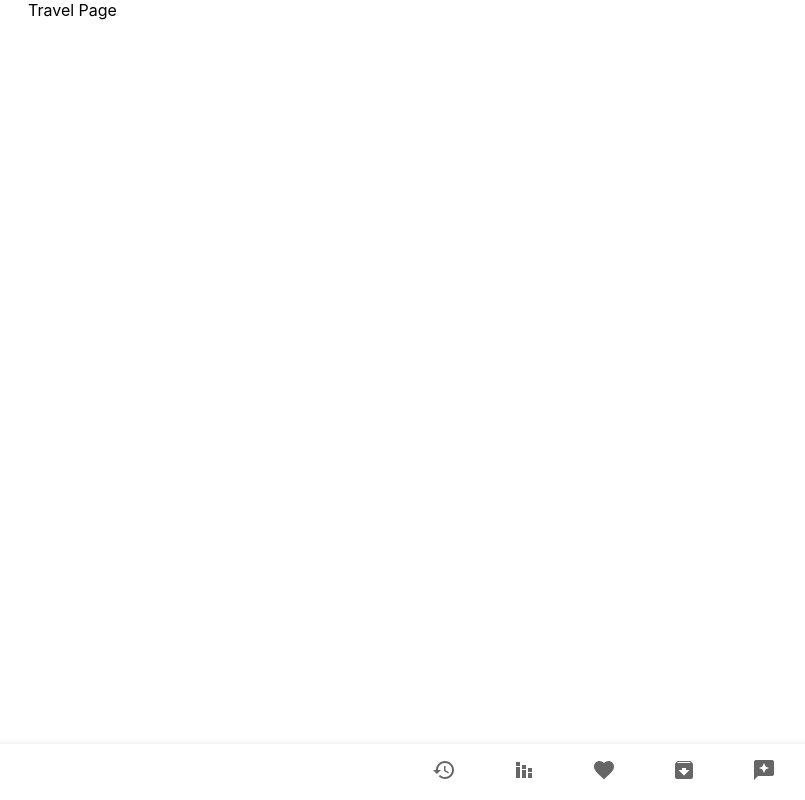
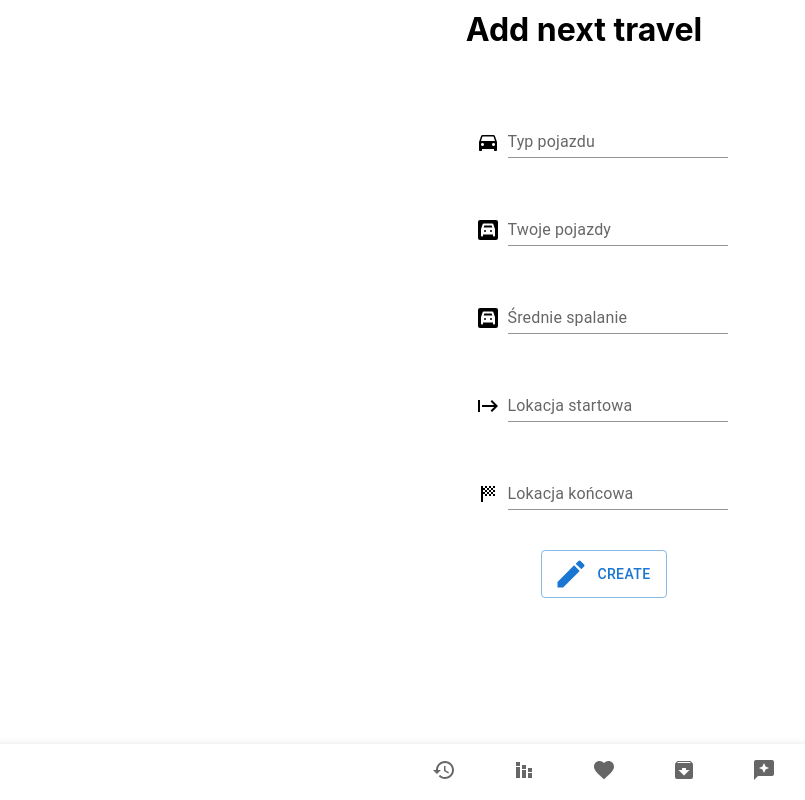
Before and after one commit to polszewsky/no-such-app, a React (Create React App) app: page /addTravel in a window 1280 px wide. Shown: the whole page, without its empty margins (36-841 px from the left). Built offline with nearby package versions, Linux system fonts and the light colour scheme.

Commit message:
Travel page layout

```diff
--- a/src/pages/addTravel/AddTravelPage.js
+++ b/src/pages/addTravel/AddTravelPage.js
@@ -1,5 +1,40 @@
-import { Grid } from "@mui/material";
+import { Grid, OutlinedInput, TextField } from "@mui/material";
+import DirectionsCarIcon from '@mui/icons-material/DirectionsCar';
+import GarageIcon from '@mui/icons-material/Garage';
+import LocalGasStationIcon from '@mui/icons-material/LocalGasStation';
+import StartIcon from '@mui/icons-material/Start';
+import SportsScoreIcon from '@mui/icons-material/SportsScore';
+import CreateIcon from '@mui/icons-material/Create';
+import Button from '@mui/material/Button';
 
 export default function AddTravelPage() {
-  return <Grid>Travel Page</Grid>;
+  return <Grid container spacing={5} direction="column" alignItems="center" justifyContent="center">
+    <h1 alignItems="center" style={{ marginTop: 50 }}>Add next travel</h1>
+    <Grid justifyContent="center" item xs={12} sx={{ display: 'flex', alignItems: 'flex-end' }}>
+        <DirectionsCarIcon sx={{mr: 1, my: 0.5 }} />
+        <TextField variant="standard" label="Typ pojazdu" style={{marginRight: 5}} startIcon={<DirectionsCarIcon />}/>
+    </Grid>
+    <Grid justifyContent="center" item xs={12} sx={{ display: 'flex', alignItems: 'flex-end' }}>
+        <GarageIcon sx={{mr: 1, my: 0.5 }}/>
+        <TextField variant="standard" label="Twoje pojazdy" style={{marginRight: 5}}/>
+    </Grid>
+    <Grid justifyContent="center" item xs={12} sx={{ display: 'flex', alignItems: 'flex-end' }}>
+        <GarageIcon sx={{mr: 1, my: 0.5 }}/>
+        <TextField variant="standard" label="Średnie spalanie" style={{marginRight: 5}}/>
+    </Grid>
+    <Grid justifyContent="center" item xs={12} sx={{ display: 'flex', alignItems: 'flex-end' }}>
+        <StartIcon sx={{mr: 1, my: 0.5 }}/>
+        <TextField variant="standard" label="Lokacja startowa" style={{marginRight: 5}}/>
+    </Grid>
+    <Grid justifyContent="center" item xs={12} sx={{ display: 'flex', alignItems: 'flex-end' }}>
+        <SportsScoreIcon sx={{mr: 1, my: 0.5 }}/>
+        <TextField variant="standard" label="Lokacja końcowa" style={{marginRight: 5}}/>
+    </Grid>
+    <Grid container direction="row" alignItems="center" justifyContent="center" item xs={12} >
+        <Button variant="outlined" startIcon={<CreateIcon style={{fontSize: 36}} />}>
+            Create
+        </Button>
+    </Grid>
+
+  </Grid>;
 }
```
